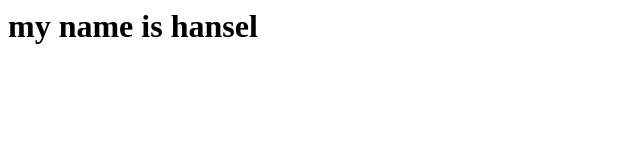
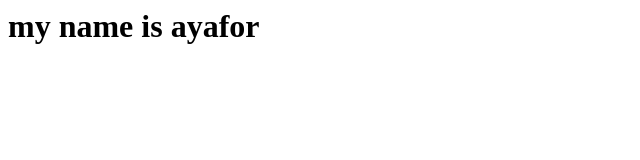
Before and after one commit to achu-me/test, a plain HTML site: page index.html in a window 1280 px wide. Shown: the full height of the page, 0-640 px from the left. Drawn offline with Linux system fonts and the light colour scheme.

Commit message:
Update index.html

```diff
--- a/index.html
+++ b/index.html
@@ -1,5 +1,5 @@
 <html>
 <title>Hello world</title>
-<body><h1>my name is hansel</h1>
+<body><h1>my name is ayafor</h1>
 </body>
 </html>
```
